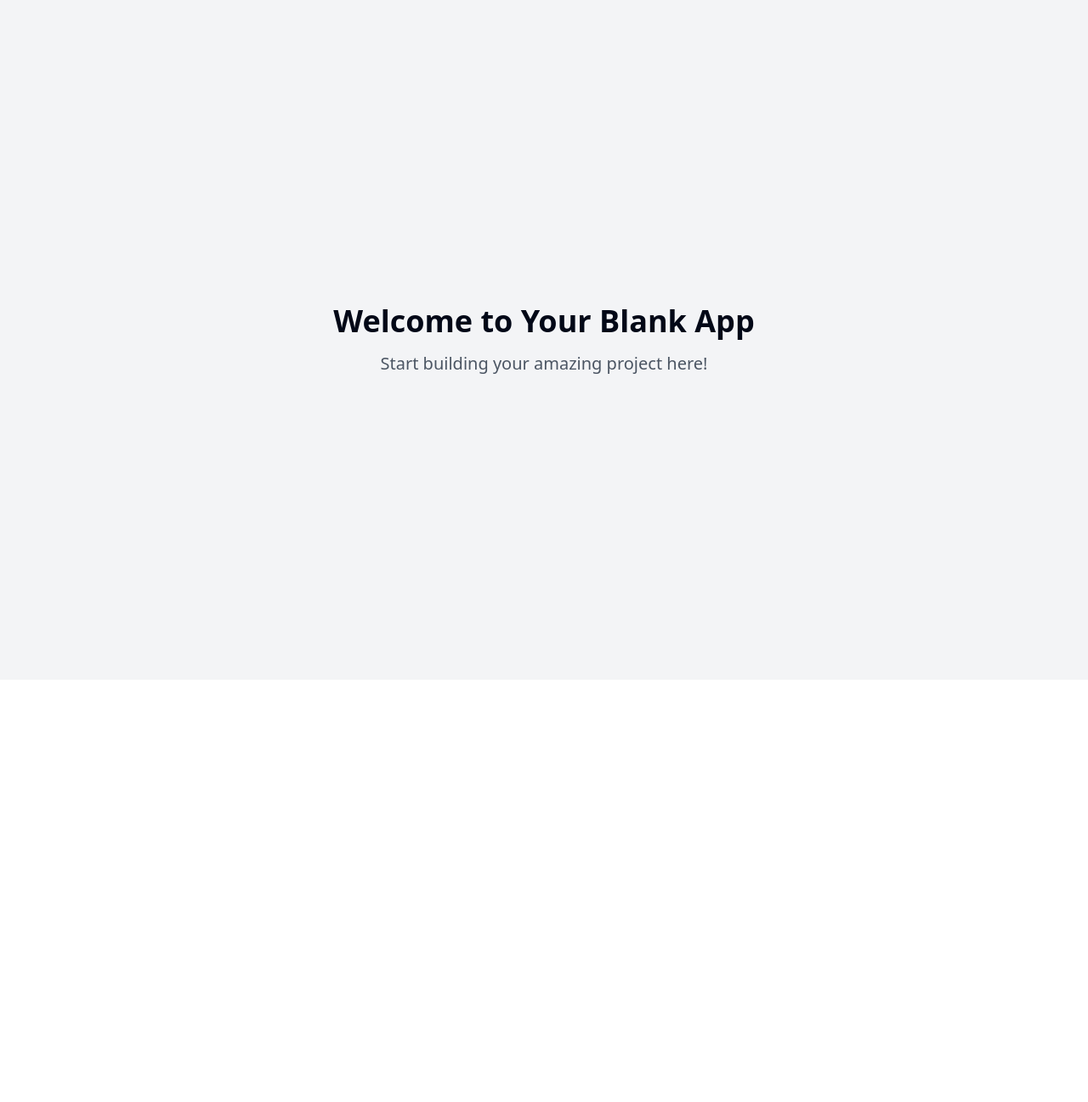
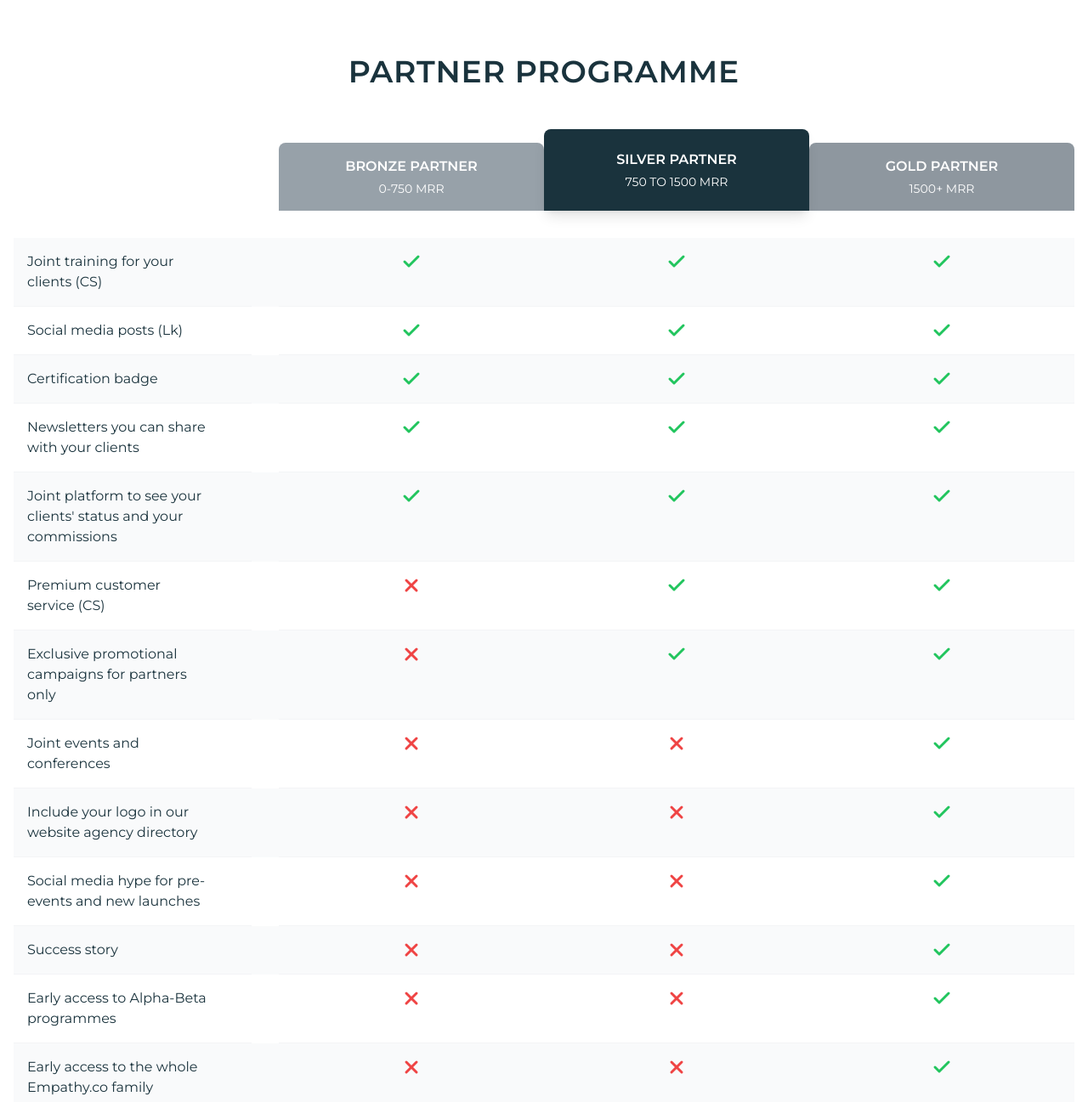
Before and after one commit to gladispalmera/partnerprogramme, a React (Vite) app: page / in a window 1280 px wide. Shown: the top 1297 px of the page at 85% size. Before the commit the page ends 800 px from the top, so only its background shows below. Built offline with nearby package versions, Linux system fonts and the light colour scheme.

Commit message:
feat: Implement chart component
Implement a chart component based on the provided image, including styling and layout adjustments.

```diff
--- a/index.html
+++ b/index.html
@@ -1,20 +1,25 @@
+
 <!DOCTYPE html>
 <html lang="en">
   <head>
     <meta charset="UTF-8" />
     <meta name="viewport" content="width=device-width, initial-scale=1.0" />
-    <title>silver-standout-charts</title>
-    <meta name="description" content="Lovable Generated Project" />
+    <title>Partner Programme Comparison</title>
+    <meta name="description" content="Partner Programme Comparison Chart" />
     <meta name="author" content="Lovable" />
 
-    <meta property="og:title" content="Lovable Generated Project" />
-    <meta property="og:description" content="Lovable Generated Project" />
+    <meta property="og:title" content="Partner Programme Comparison" />
+    <meta property="og:description" content="Partner Programme Comparison Chart" />
     <meta property="og:type" content="website" />
     <meta property="og:image" content="https://lovable.dev/opengraph-image-p98pqg.png" />
 
     <meta name="twitter:card" content="summary_large_image" />
     <meta name="twitter:site" content="@lovable_dev" />
     <meta name="twitter:image" content="https://lovable.dev/opengraph-image-p98pqg.png" />
+
+    <link rel="preconnect" href="https://fonts.googleapis.com">
+    <link rel="preconnect" href="https://fonts.gstatic.com" crossorigin>
+    <link href="https://fonts.googleapis.com/css2?family=Montserrat:wght@400;600&display=swap" rel="stylesheet">
   </head>
 
   <body>
--- /dev/null
+++ b/src/components/FeatureIcons.tsx
@@ -0,0 +1,20 @@
+
+import React from 'react';
+import { Check, X } from 'lucide-react';
+import { cn } from '@/lib/utils';
+
+export const CheckIcon = ({ className }: { className?: string }) => {
+  return (
+    <div className={cn("flex justify-center", className)}>
+      <Check className="text-green-500 w-6 h-6" strokeWidth={3} />
+    </div>
+  );
+};
+
+export const CrossIcon = ({ className }: { className?: string }) => {
+  return (
+    <div className={cn("flex justify-center", className)}>
+      <X className="text-red-500 w-6 h-6" strokeWidth={3} />
+    </div>
+  );
+};
--- /dev/null
+++ b/src/components/PartnerTable.tsx
@@ -0,0 +1,164 @@
+
+import React from 'react';
+import { CheckIcon, CrossIcon } from './FeatureIcons';
+
+// Feature data with availability for each tier
+const featureData = [
+  {
+    name: "Joint training for your clients (CS)",
+    bronze: true,
+    silver: true,
+    gold: true,
+  },
+  {
+    name: "Social media posts (Lk)",
+    bronze: true,
+    silver: true,
+    gold: true,
+  },
+  {
+    name: "Certification badge",
+    bronze: true,
+    silver: true,
+    gold: true,
+  },
+  {
+    name: "Newsletters you can share with your clients",
+    bronze: true,
+    silver: true,
+    gold: true,
+  },
+  {
+    name: "Joint platform to see your clients' status and your commissions",
+    bronze: true,
+    silver: true,
+    gold: true,
+  },
+  {
+    name: "Premium customer service (CS)",
+    bronze: false,
+    silver: true,
+    gold: true,
+  },
+  {
+    name: "Exclusive promotional campaigns for partners only",
+    bronze: false,
+    silver: true,
+    gold: true,
+  },
+  {
+    name: "Joint events and conferences",
+    bronze: false,
+    silver: false,
+    gold: true,
+  },
+  {
+    name: "Include your logo in our website agency directory",
+    bronze: false,
+    silver: false,
+    gold: true,
+  },
+  {
+    name: "Social media hype for pre-events and new launches",
+    bronze: false,
+    silver: false,
+    gold: true,
+  },
+  {
+    name: "Success story",
+    bronze: false,
+    silver: false,
+    gold: true,
+  },
+  {
+    name: "Early access to Alpha-Beta programmes",
+    bronze: false,
+    silver: false,
+    gold: true,
+  },
+  {
+    name: "Early access to the whole Empathy.co family",
+    bronze: false,
+    silver: false,
+    gold: true,
+  },
+];
+
+// Partner logos
+const partners = ["EMPATHY.CO", "motive", "visible privacy.", "APISEARCH"];
+
+const PartnerTable = () => {
+  return (
+    <div className="max-w-7xl mx-auto px-4 py-16 font-montserrat">
+      <h1 className="text-4xl font-semibold text-center mb-16 text-silver tracking-wide">PARTNER PROGRAMME</h1>
+
+      <div className="grid grid-cols-4 gap-0 mb-8">
+        {/* Empty first cell for alignment */}
+        <div className="col-span-1"></div>
+
+        {/* Header Cells */}
+        <div className="bg-bronze text-white p-4 text-center rounded-t-lg">
+          <h3 className="font-semibold mb-1">BRONZE PARTNER</h3>
+          <p className="text-sm">0-750 MRR</p>
+        </div>
+
+        <div className="bg-silver text-white p-6 text-center rounded-t-lg -mt-4 shadow-lg z-10">
+          <h3 className="font-semibold mb-1">SILVER PARTNER</h3>
+          <p className="text-sm">750 TO 1500 MRR</p>
+        </div>
+
+        <div className="bg-gold text-white p-4 text-center rounded-t-lg">
+          <h3 className="font-semibold mb-1">GOLD PARTNER</h3>
+          <p className="text-sm">1500+ MRR</p>
+        </div>
+      </div>
+
+      {/* Features Grid */}
+      <div className="border-collapse">
+        {featureData.map((feature, index) => (
+          <div key={index} className={`grid grid-cols-4 ${index % 2 === 0 ? 'bg-gray-50' : 'bg-white'}`}>
+            <div className="p-4 border-b border-gray-100 pr-12 col-span-1 text-left text-silver font-medium" style={{ maxWidth: '280px' }}>
+              {feature.name}
+            </div>
+            <div className="p-4 border-b border-gray-100 text-center">
+              {feature.bronze ? <CheckIcon /> : <CrossIcon />}
+            </div>
+            <div className="p-4 border-b border-gray-100 text-center">
+              {feature.silver ? <CheckIcon /> : <CrossIcon />}
+            </div>
+            <div className="p-4 border-b border-gray-100 text-center">
+              {feature.gold ? <CheckIcon /> : <CrossIcon />}
+            </div>
+          </div>
+        ))}
+      </div>
+
+      {/* Commission Row */}
+      <div className="grid grid-cols-4 mt-6">
+        <div className="p-4 font-semibold text-silver text-left text-xl">
+          COMMISSION
+        </div>
+        <div className="p-4 text-4xl font-semibold text-center text-silver">
+          10%
+        </div>
+        <div className="p-6 text-5xl font-semibold text-center bg-silver text-white">
+          15%
+        </div>
+        <div className="p-4 text-4xl font-semibold text-center text-silver">
+          20%
+        </div>
+      </div>
+
+      {/* Partner Logos */}
+      <div className="flex justify-center items-center gap-8 mt-20">
+        {partners.map((partner, index) => (
+          <div key={index} className="text-gray-500 font-semibold text-lg">
+            {partner}
+          </div>
+        ))}
+      </div>
+    </div>
+  );
+};
+
+export default PartnerTable;
--- a/src/pages/Index.tsx
+++ b/src/pages/Index.tsx
@@ -1,12 +1,10 @@
-// Update this page (the content is just a fallback if you fail to update the page)
+
+import PartnerTable from "@/components/PartnerTable";
 
 const Index = () => {
   return (
-    <div className="min-h-screen flex items-center justify-center bg-gray-100">
-      <div className="text-center">
-        <h1 className="text-4xl font-bold mb-4">Welcome to Your Blank App</h1>
-        <p className="text-xl text-gray-600">Start building your amazing project here!</p>
-      </div>
+    <div className="min-h-screen bg-white">
+      <PartnerTable />
     </div>
   );
 };
--- a/tailwind.config.ts
+++ b/tailwind.config.ts
@@ -1,3 +1,4 @@
+
 import type { Config } from "tailwindcss";
 
 export default {
@@ -18,7 +19,13 @@ export default {
 			}
 		},
 		extend: {
+			fontFamily: {
+				montserrat: ['Montserrat', 'sans-serif'],
+			},
 			colors: {
+				bronze: '#97A1A9',
+				silver: '#1A333D',
+				gold: '#8E979F',
 				border: 'hsl(var(--border))',
 				input: 'hsl(var(--input))',
 				ring: 'hsl(var(--ring))',
```
Also changed, not shown: public/lovable-uploads/fc42b217-ca6e-47b8-a56f-5ca06614a5eb.png (added).
